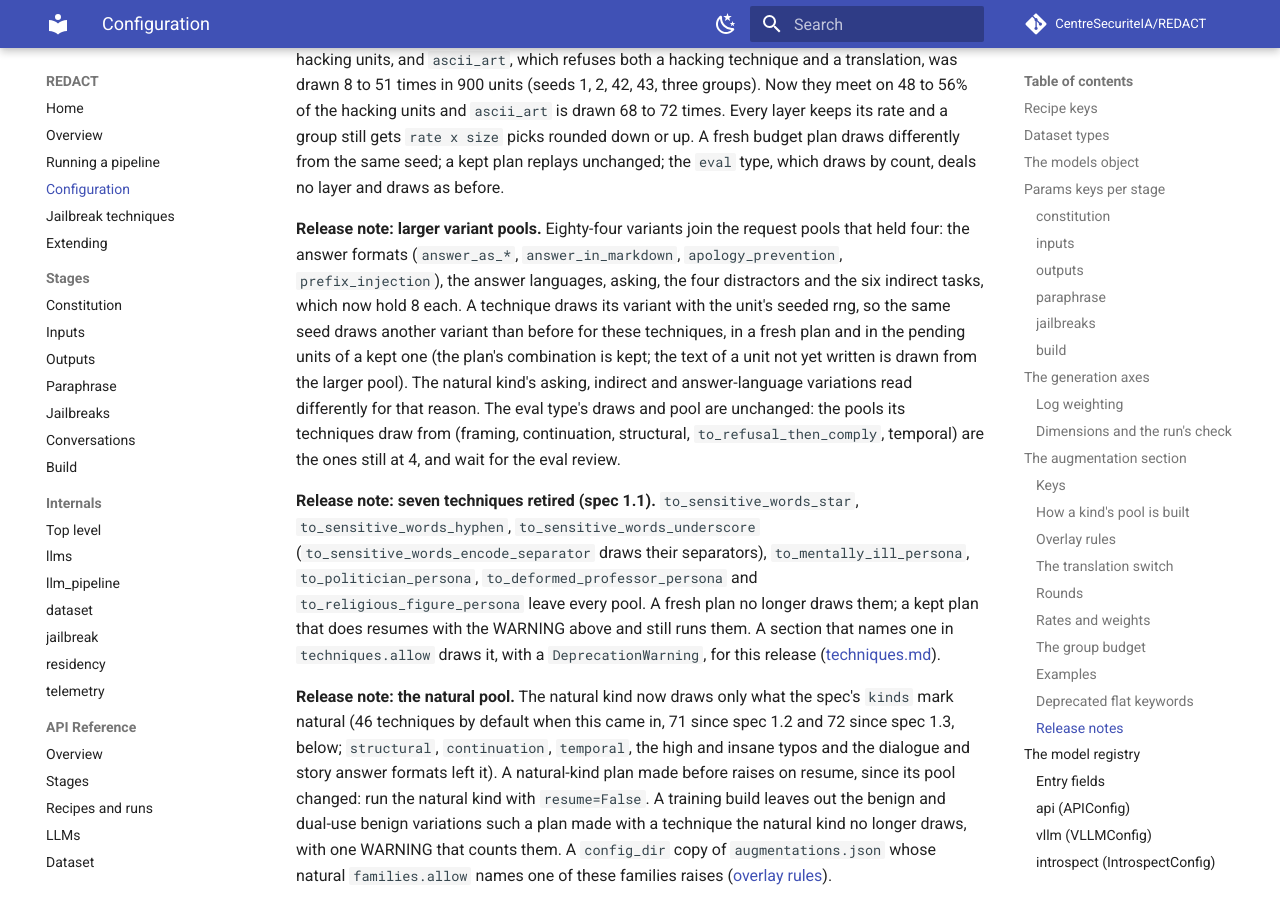
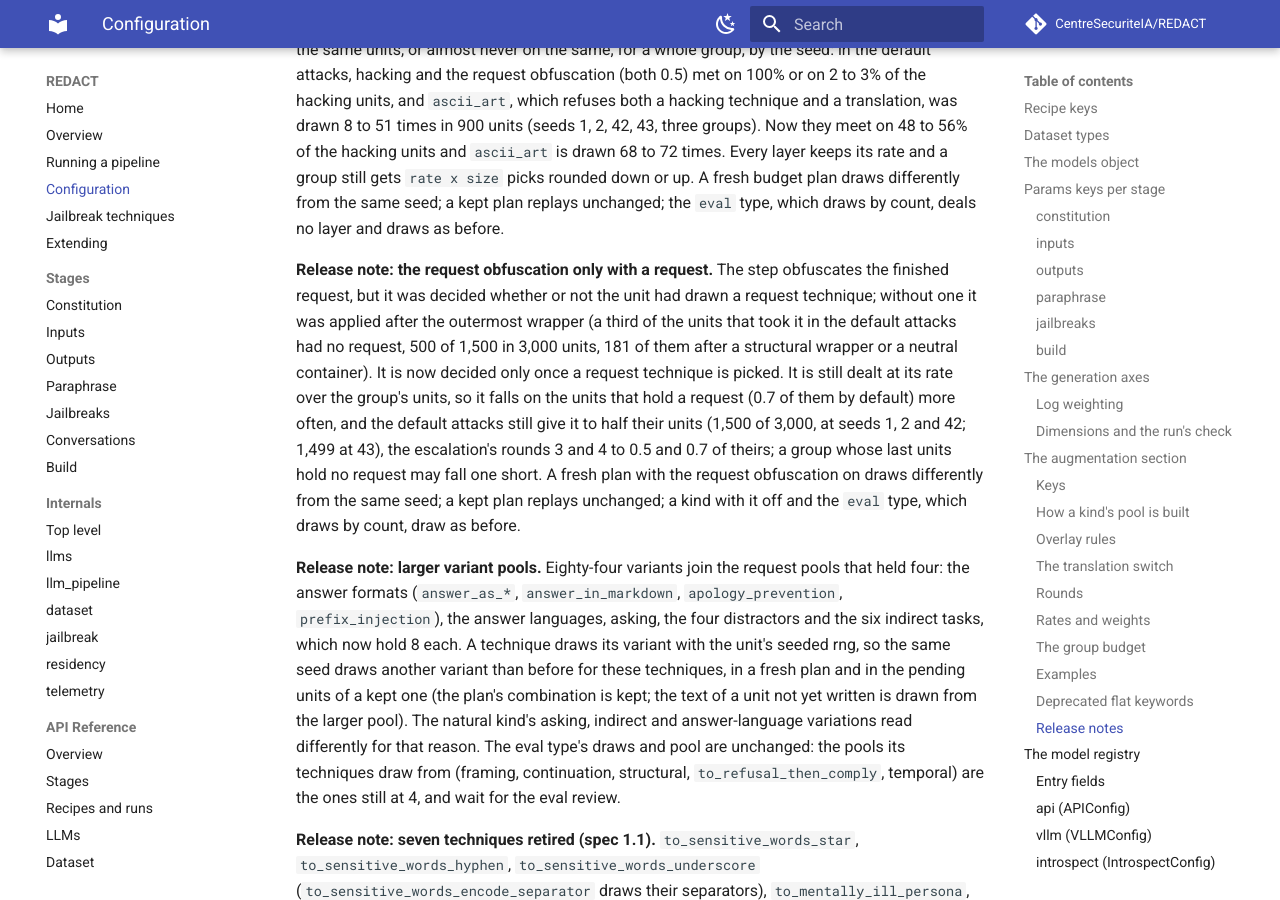
Before and after one commit to CentreSecuriteIA/REDACT, an MkDocs documentation site: the page built from docs/configuration.md, in a window 1280 px wide and 900 px high, scrolled down 23570 px. Built offline with MkDocs 1.6.1 and Material for MkDocs 9.7.7, drawn with Linux system fonts in a browser that asks for light colours; comment, search, counter and statistics services are not loaded; some of the changed text lies outside the part shown.

Commit message:
Decide the request obfuscation only for a unit that drew a request
Phase 5 obfuscates the finished request, but it was decided whether or not
phase 3 had committed a request technique; without one, the pick was
appended after the outermost wrapper, against the documented order (the
request obfuscation goes after the request; structural or a neutral
container, then ascii_art, are the outermost obfuscations). It is now
asked only once a request is committed, so a unit without one makes no
dealer call and no rng draw for it.

Measured with the engine critique's ro_norequest.py (default attacks, 3,000
units in three groups): 500 of the 1,500 units with a request obfuscation
had no request (435 after the jitter of the previous commit), 181 of them
applied after a structural wrapper or a neutral container; now 0. The
target is still met, since the step is dealt over the group's units and
0.5 <= requests 0.7: 1,500 of 3,000 units at seeds 1, 2 and 42, 1,499 at 43,
and in the escalation 1,080 of 1,800 budget units (0.5 and 0.7 of 900) at
all four seeds, with no shortfall WARNING. A group whose last units hold no
request may fall one short, so the packaged-attacks test now allows one
short per group (seed 42: 299 of 600); the short-step test gives every unit
a request so the step is asked. A new test (drawn and dealt) holds that
only a unit with a request takes one; it fails on the previous sampler.

No pinned digest moves: _PINNED_DRAWS deals rounds with the switch off,
and the eval draws are count rounds with allow_request_obfuscation false
(_PINNED_EVAL_DRAWS passes unchanged). A kept plan replays unchanged.

Co-Authored-By: Claude Opus 5.5 <noreply@anthropic.com>

```diff
--- a/docs/configuration.md
+++ b/docs/configuration.md
@@ -376,7 +376,7 @@ Adversarial only:
 | `max_complexity` | int >= 0 | `6` | Budget mode: the most total complexity (each technique scores 0 to 3) |
 | `max_obfuscations` | int >= 0 | `2` | Budget mode: the most obfuscation families, the request obfuscation included |
 | `layer_rates` | `{layer: 0..1}` | `{}`, the spec's rates | Target share of units that take a `rewrite` (when `layers.allow` names it; the spec's rate is 0), `hacking`, `manipulation` or `requests` technique, or, with `allow_request_obfuscation`, a `request_obfuscation` |
-| `allow_request_obfuscation` | bool | `true` (`false` in the eval type) | Allow one more technique after the request technique, at the `request_obfuscation` rate: a light `encode` technique (the light `to_sensitive_words_encode_*` among them), or a translation when the pool has one. It is drawn before the other obfuscations, from what the earlier picks leave, and takes one of the `max_obfuscations` slots and its complexity from them; with `max_obfuscations` 0 there is none |
+| `allow_request_obfuscation` | bool | `true` (`false` in the eval type) | Allow one more technique after the request technique, for a unit that drew one (a unit without a request takes none), at the `request_obfuscation` rate over the group's units: a light `encode` technique (the light `to_sensitive_words_encode_*` among them), or a translation when the pool has one. It is drawn before the other obfuscations, from what the earlier picks leave, and takes one of the `max_obfuscations` slots and its complexity from them; with `max_obfuscations` 0 there is none |
 | `budget` | `"unit"`, `"group"` or `null` | `null`, as `"unit"` | `"unit"`: each unit may spend up to `max_complexity`. `"group"`: a unit may also spend what the group's earlier units left unspent of it, up to `max_unit_complexity`, so the group's mean stays at or below `max_complexity` ([the group budget](#the-group-budget)). A key of the kind, not of a round; the natural kind refuses it |
 | `max_unit_complexity` | int >= `max_complexity` | `max_complexity + 3` | With `"budget": "group"` only: the most one unit may spend. It may not be below `max_complexity` or any round's `max_complexity`; the natural kind refuses it |
 
@@ -796,6 +796,22 @@ they meet on 48 to 56% of the hacking units and `ascii_art` is drawn 68 to
 picks rounded down or up. A fresh budget plan draws differently from the
 same seed; a kept plan replays unchanged; the `eval` type, which draws by
 count, deals no layer and draws as before.
+
+**Release note: the request obfuscation only with a request.** The step
+obfuscates the finished request, but it was decided whether or not the unit
+had drawn a request technique; without one it was applied after the
+outermost wrapper (a third of the units that took it in the default
+attacks had no request, 500 of 1,500 in 3,000 units, 181 of them after a
+structural wrapper or a neutral container). It is now decided only once a
+request technique is picked. It is still dealt at its rate over the
+group's units, so it falls on the units that hold a request (0.7 of them
+by default) more often, and the default attacks still give it to half
+their units (1,500 of 3,000, at seeds 1, 2 and 42; 1,499 at 43), the
+escalation's rounds 3 and 4 to 0.5 and 0.7 of theirs; a group whose last
+units hold no request may fall one short. A fresh plan with the request
+obfuscation on draws differently from the same seed; a kept plan replays
+unchanged; a kind with it off and the `eval` type, which draws by count,
+draw as before.
 
 **Release note: larger variant pools.** Eighty-four variants join the
 request pools that held four: the answer formats (`answer_as_*`,
```
Also changed, not shown: CLAUDE.md (+1 -1 lines), docs/internals/jailbreak.md (+9 -6 lines), docs/techniques.md (+3 -2 lines), 2 other files.
